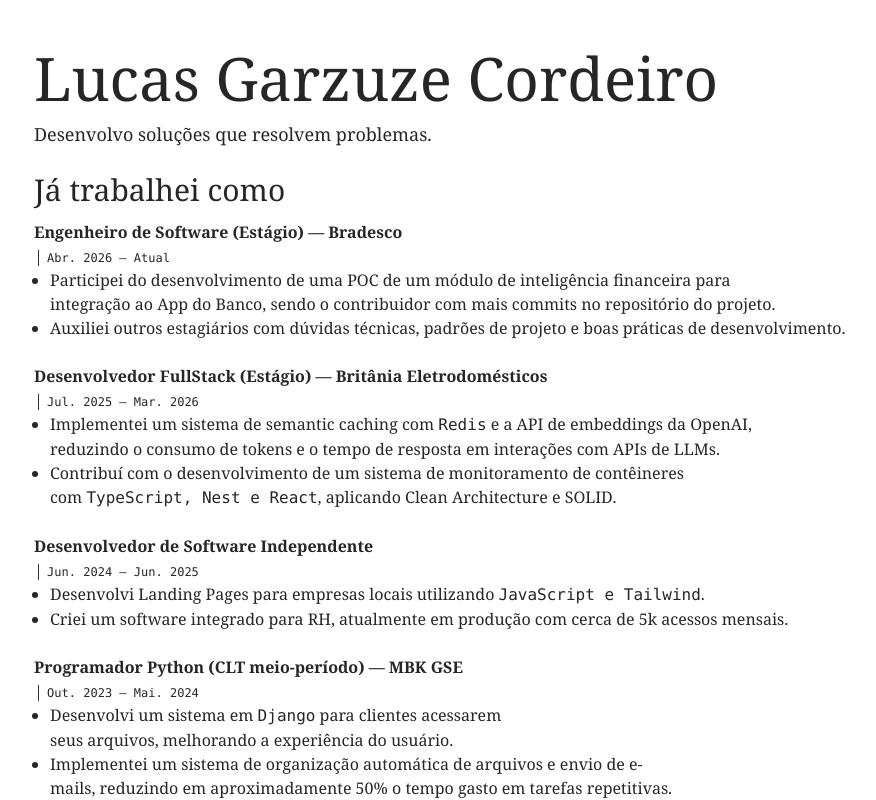
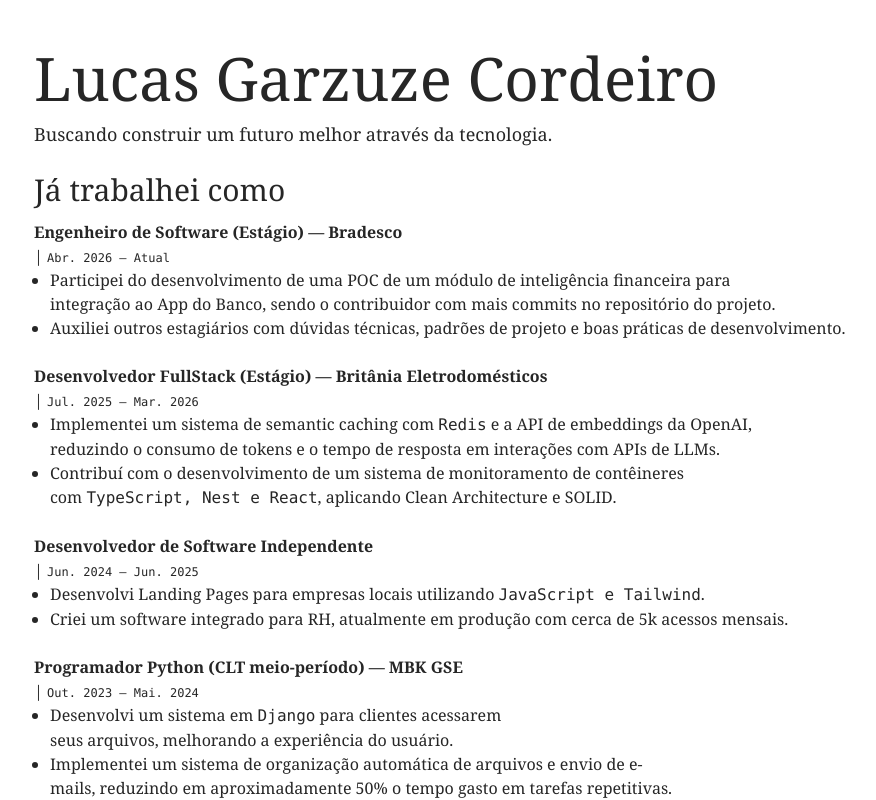
Before and after one commit to garzuze/ds881-curriculo-grr20250925, a website: page src/index.html in a window 1280 px wide. Shown: the top 800 px of the page, without its empty margins (194-1070 px from the left). Drawn offline with nearby package versions, Linux system fonts and the light colour scheme; files that its build step writes are made by us from their sources.

Commit message:
chore: update main phrase in index.html

```diff
--- a/src/index.html
+++ b/src/index.html
@@ -14,7 +14,9 @@
     >
       <section class="space-y-3">
         <h1 class="sm:text-6xl text-4xl font-medium">Lucas Garzuze Cordeiro</h1>
-        <p class="text-lg">Desenvolvo soluções que resolvem problemas.</p>
+        <p class="text-lg">
+          Buscando construir um futuro melhor através da tecnologia.
+        </p>
       </section>
 
       <section class="space-y-3">
```
